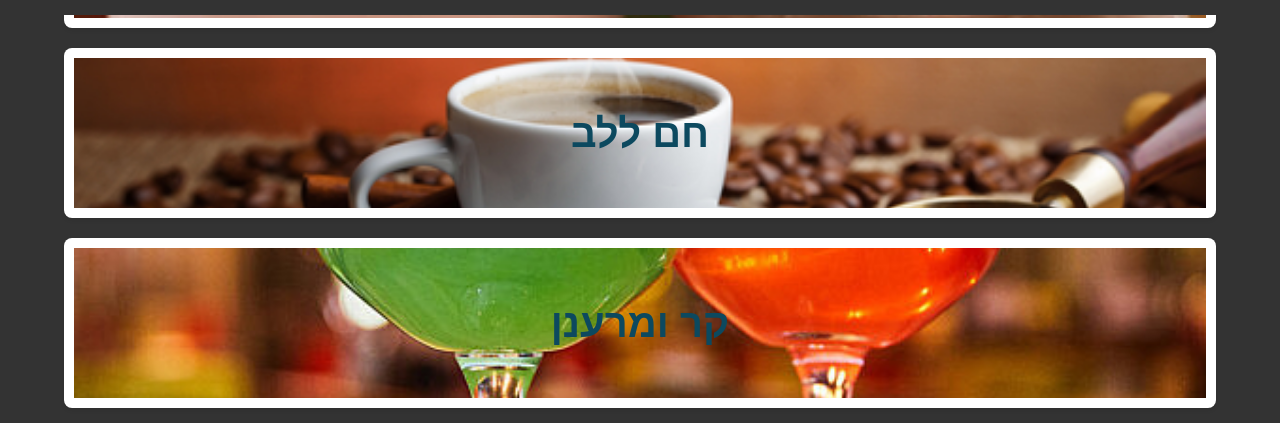
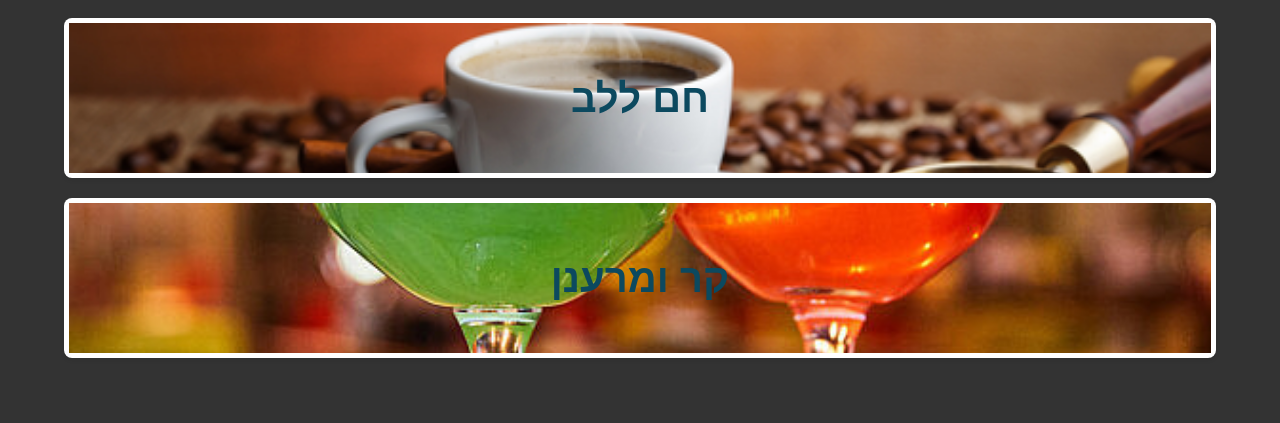
Before and after one commit to Farismr/coffemenu, a plain HTML site: page index.html in a window 1280 px wide. Shown: the part 785-1208 px from the top of the page. After the commit the page ends 1158 px from the top, so only its background shows below. Drawn offline with Linux system fonts and the light colour scheme.

Commit message:
Update style.css

```diff
--- a/style.css
+++ b/style.css
@@ -31,9 +31,9 @@ ul {
 li {
     font-size: 18px; /* Increase font size */
     font-weight: bold; /* Make the font bolder */
-    line-height: 0.2; /* Increase line spacing */
+    line-height: 0.1; /* Increase line spacing */
     margin: 20px 0; /* Add more space between list items */
-    padding: 10px; /* Add padding inside each list item */
+    padding: 5px; /* Add padding inside each list item */
     background-color: #fff; /* Optional: Add a background color */
     border-radius: 5px; /* Optional: Round the corners */
     box-shadow: 0 2px 4px rgba(0,0,0,0.1); /* Optional: Add a subtle shadow */
```
